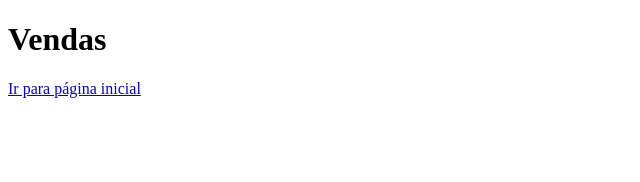
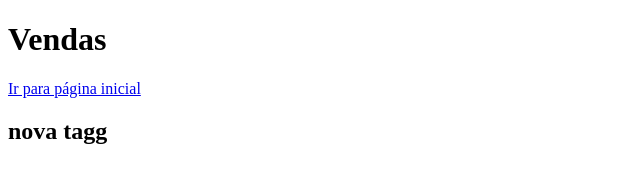
Before and after one commit to nogsposito/aulagithub, a plain HTML site: page vendas.html in a window 1280 px wide. Shown: the whole page, without its empty margins (0-640 px from the left). Drawn offline with Linux system fonts and the light colour scheme.

Commit message:
nova alteracao

```diff
--- a/vendas.html
+++ b/vendas.html
@@ -8,5 +8,6 @@
 <body>
     <h1>Vendas</h1>
     <a href="index.html">Ir para página inicial</a>
+    <h2>nova tagg</h2>
 </body>
 </html>
```
